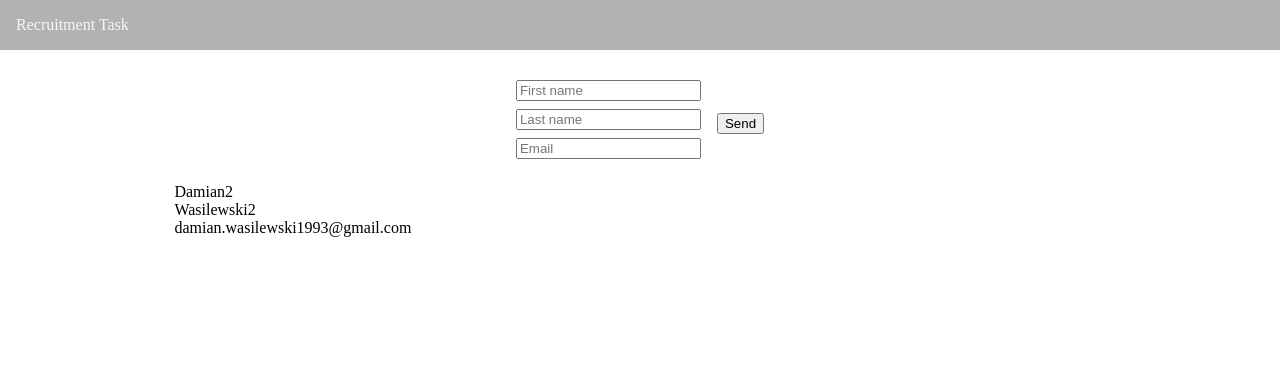
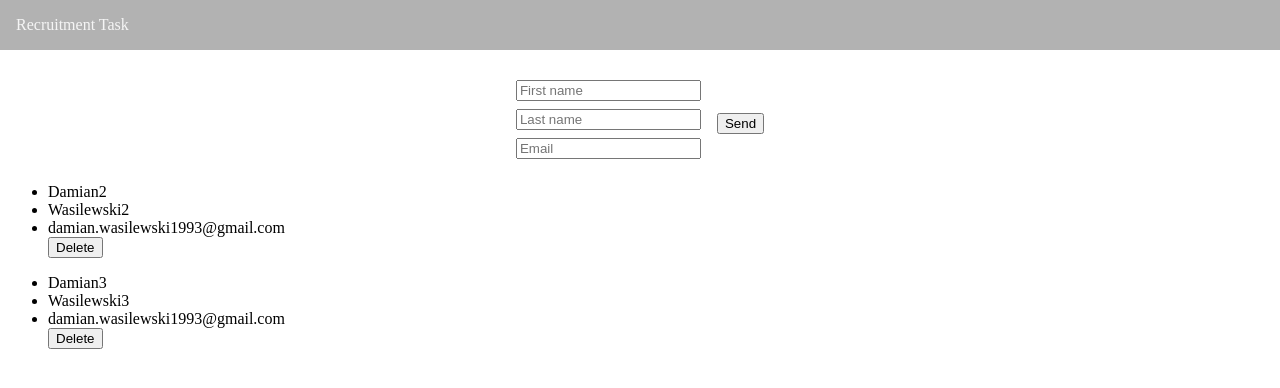
Before and after one commit to DamianWasilewski/RecruitmentTask, a React (Create React App) app in the folder client/: page / in a window 1280 px wide. Shown: the top 388 px of the page. Built offline with nearby package versions, Linux system fonts and the light colour scheme.

Commit message:
Implemented Redux, client side is working fine, yet on hard coded values.

```diff
--- a/client/package.json
+++ b/client/package.json
@@ -5,8 +5,11 @@
   "dependencies": {
     "react": "^16.6.3",
     "react-dom": "^16.6.3",
+    "react-redux": "^5.1.1",
     "react-scripts": "2.1.1",
-    "react-transition-group": "^2.5.0"
+    "react-transition-group": "^2.5.0",
+    "redux": "^4.0.1",
+    "redux-thunk": "^2.3.0"
   },
   "scripts": {
     "start": "react-scripts start",
--- a/client/src/App.js
+++ b/client/src/App.js
@@ -1,14 +1,21 @@
 import React, { Component } from 'react';
 
+import { Provider } from 'react-redux';
+import store from './store';
+
 import './App.css';
-import AppContainer from './containers/AppContainer/AppContainer';
+import Navbar from './components/Navbar/Navbar';
+import Form from './components/Form/Form';
 
 class App extends Component {
   render() {
     return (
-      <div className="App">
-        <AppContainer />
-      </div>
+      <Provider store={store}>
+        <div className="App">
+          <Navbar />
+          <Form />
+        </div>
+      </Provider>
     );
   }
 }
--- /dev/null
+++ b/client/src/actions/eventActions.js
@@ -0,0 +1,21 @@
+import { GET_EVENTS, ADD_EVENT, DELETE_EVENT } from './types';
+
+export const getEvents = () => {
+  return {
+    type: GET_EVENTS
+  };
+};
+
+export const deleteEvent = (id) => {
+  return {
+    type: DELETE_EVENT,
+    payload: id
+  };
+};
+
+export const addEvent = event => {
+  return {
+    type: ADD_EVENT,
+    payload: event
+  };
+};
--- /dev/null
+++ b/client/src/actions/types.js
@@ -0,0 +1,3 @@
+export const GET_EVENTS = 'GET_EVENTS';
+export const ADD_EVENT = 'ADD_EVENT';
+export const DELETE_EVENT = 'DELETE_EVENT';
--- a/client/src/components/Detail/Detail.js
+++ /dev/null
@@ -1,13 +0,0 @@
-import React from 'react';
-
-import './Detail.css';
-
-const detail = (props) => (
-  <div className='Detail'>
-    <div className='firstName'>{props.firstName}</div>
-    <div className='lastName'>{props.lastName}</div>
-    <div className='email'>{props.email}</div>
-  </div>
-);
-
-export default detail;
--- a/client/src/components/Form/Form.js
+++ b/client/src/components/Form/Form.js
@@ -1,29 +1,74 @@
 import React, { Component } from 'react';
-import { CSSTransition, TransitionGroup } from 'react-transition-group';
+import PropTypes from 'prop-types';
 
-import Detail from '../Detail/Detail';
+import { connect } from 'react-redux';
+import { getEvents, deleteEvent, addEvent } from '../../actions/eventActions';
+
 
 import './Form.css';
 
 class Form extends Component {
   state = {
-        id: 1,
-        firstName: 'Damian2',
-        lastName: 'Wasilewski2',
-        email:  'damian.wasilewski1993@gmail.com'
+    firstName: '',
+    lastName: '',
+    email: ''
+  }
 
+  componentDidMount() {
+    this.props.getEvents();
+  }
+
+  onChange = (e) => {
+    this.setState({ [e.target.name]: e.target.value });
+  }
+
+  onSubmit = (e) => {
+    e.preventDefault();
+
+    const newEvent = {
+      id: 3,
+      firstName: this.state.firstName,
+      lastName: this.state.lastName,
+      email: this.state.email
+    }
+
+    this.props.addEvent(newEvent);
+    this.setState({
+      firstName: '',
+      lastName: '',
+      email: ''
+    });
+  }
+
+  onDeleteClick = (id) => {
+    this.props.deleteEvent(id);
   }
 
   render() {
-    const { userDetails } = this.state;
+    const { eventDetails } = this.props.event;
     return (
       <div className='formContainer'>
         <div className='form'>
-          <form>
+          <form onSubmit={this.onSubmit.bind(this)}>
             <div className='inputs'>
-              <input type='text'  placeholder='First name'/>
-              <input type='text'  placeholder='Last name'/>
-              <input type='text'  placeholder='Email'/>
+              <input
+              type='text'
+              name='firstName'
+              placeholder='First name'
+              onChange={this.onChange}
+              value={this.state.firstName}/>
+              <input
+              type='text'
+              name='lastName'
+              placeholder='Last name'
+              onChange={this.onChange}
+              value={this.state.lastName}/>
+              <input
+              type='text'
+              name='email'
+              placeholder='Email'
+              onChange={this.onChange}
+              value={this.state.email}/>
             </div>
             <div className='buttonSpace'>
               <button>Send</button>
@@ -31,14 +76,28 @@ class Form extends Component {
           </form>
         </div>
         <div className='details'>
-          <ul>
-            <Detail key={this.state.id} firstName={this.state.firstName} lastName={this.state.lastName} email={this.state.email} />
-          </ul>
+             {eventDetails.map(({ id, firstName, lastName, email }) => (
+              <ul key={id}>
+                <li>{firstName}</li>
+                <li>{lastName}</li>
+                <li>{email}</li>
+                <button
+                onClick={this.onDeleteClick.bind(this, id)}>Delete</button>
+              </ul>
+             ))}
         </div>
       </div>
     );
   }
-
 }
 
-export default Form;
+Form.propTypes = {
+  getEvents: PropTypes.func.isRequired,
+  event: PropTypes.object.isRequired
+}
+
+const mapStateToProps = (state) => ({
+  event: state.event
+});
+
+export default connect(mapStateToProps, { getEvents, deleteEvent, addEvent })(Form);
--- a/client/src/containers/AppContainer/AppContainer.css
+++ /dev/null
@@ -1,4 +0,0 @@
-.container {
-  width: 80%;
-  margin: auto;
-}
--- a/client/src/containers/AppContainer/AppContainer.js
+++ /dev/null
@@ -1,25 +0,0 @@
-import React, { Component } from 'react';
-import axios from 'axios';
-
-import Navbar from '../../components/Navbar/Navbar';
-import Form from '../../components/Form/Form';
-
-import './AppContainer.css';
-
-class AppContainer extends Component {
-
-  render () {
-    return (
-      <div>
-        <div>
-          <Navbar />
-        </div>
-          <div className='container'>
-            <Form />
-          </div>
-      </div>
-    )
-  }
-}
-
-export default AppContainer;
--- /dev/null
+++ b/client/src/reducers/eventReducer.js
@@ -0,0 +1,39 @@
+import { GET_EVENTS, ADD_EVENT, DELETE_EVENT } from '../actions/types';
+
+const initialState = {
+  eventDetails: [
+    {
+      id: 1,
+      firstName: 'Damian2',
+      lastName: 'Wasilewski2',
+      email:  'damian.wasilewski1993@gmail.com'
+    },
+    {
+      id: 2,
+      firstName: 'Damian3',
+      lastName: 'Wasilewski3',
+      email:  'damian.wasilewski1993@gmail.com'
+    }
+  ]
+}
+
+export default function (state = initialState, action) {
+  switch(action.type) {
+    case GET_EVENTS:
+      return {
+        ...state
+      };
+    case DELETE_EVENT:
+      return {
+        ...state,
+        eventDetails: state.eventDetails.filter(event => event.id !== action.payload)
+      };
+    case ADD_EVENT:
+      return {
+        ...state,
+        eventDetails: [action.payload, ...state.eventDetails]
+      }
+    default:
+      return state;
+  }
+}
--- /dev/null
+++ b/client/src/reducers/index.js
@@ -0,0 +1,6 @@
+import { combineReducers } from 'redux';
+import eventReducer from './eventReducer';
+
+export default combineReducers({
+  event: eventReducer
+});
--- /dev/null
+++ b/client/src/store.js
@@ -0,0 +1,13 @@
+import { createStore, applyMiddleware, compose } from 'redux';
+import thunk from 'redux-thunk';
+import rootReducer from './reducers';
+
+const initialState = {};
+
+const middleware = [thunk];
+
+const store = createStore(rootReducer, initialState, compose(
+  applyMiddleware(...middleware)
+));
+
+export default store;
```
Also changed, not shown: client/src/components/Detail/Detail.css (deleted), 1 other file (tests, documents, lock files or other folders).
